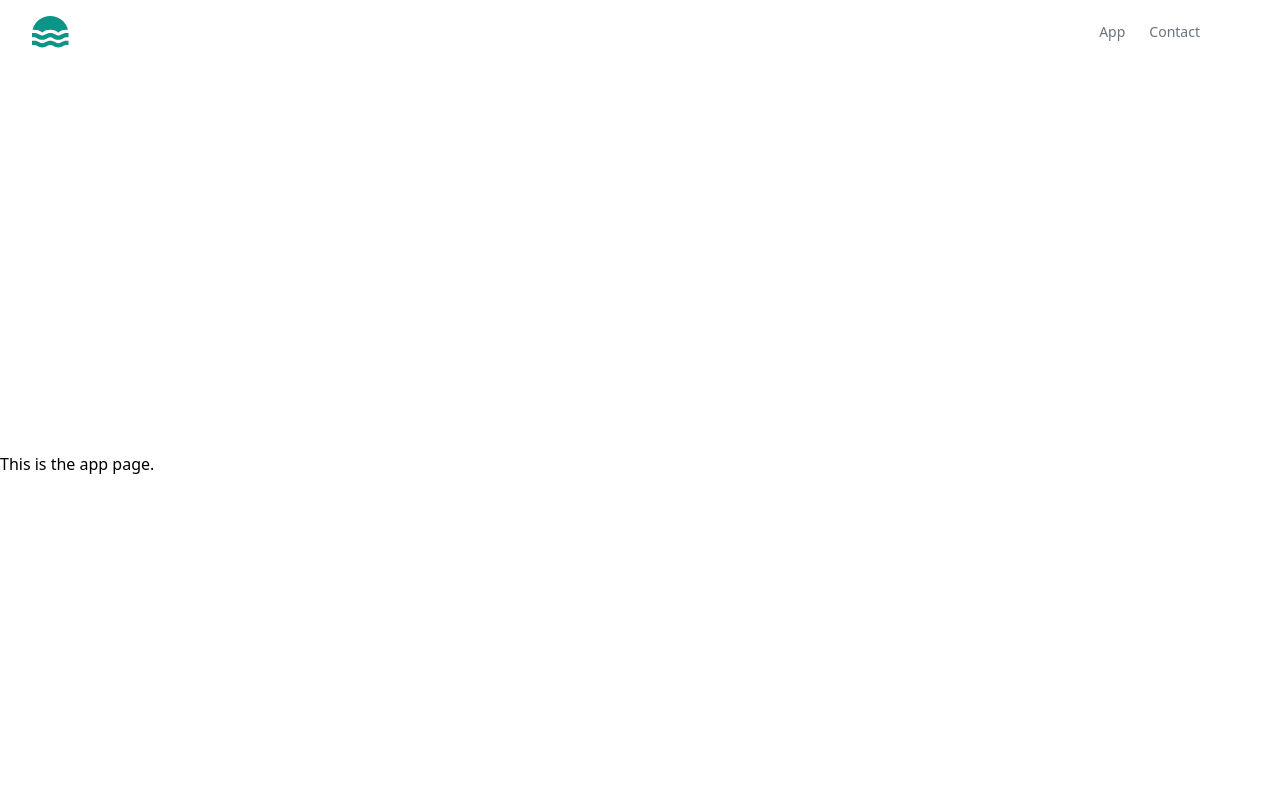
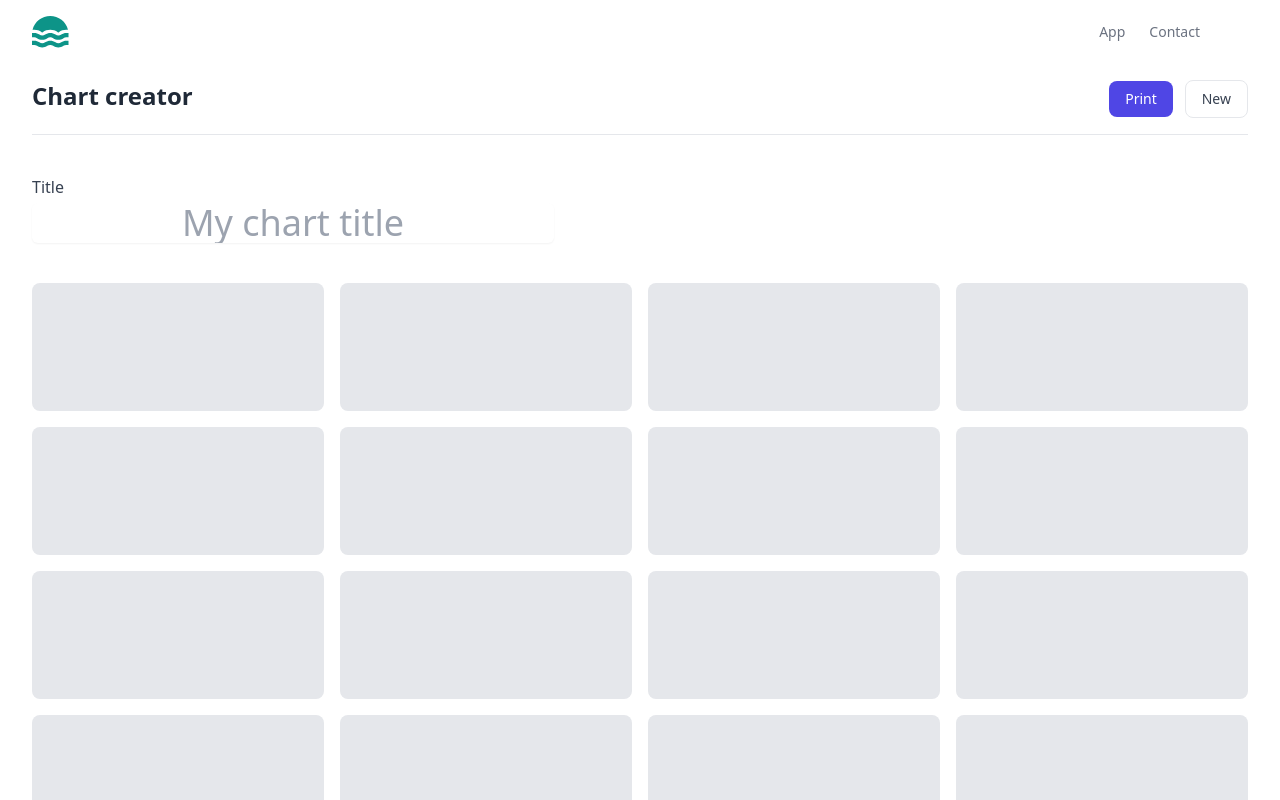
Before and after one commit to danielpaparo98/visual-communication-app, a Vue app: page /app in a window 1280 px wide. Shown: the top 800 px of the page. Built offline with nearby package versions, Linux system fonts and the light colour scheme.

Commit message:
✨ add app framework

```diff
--- /dev/null
+++ b/src/components/AppRibbon.vue
@@ -0,0 +1,21 @@
+<template>
+    <div class="max-w-screen-xl mx-auto px-4 md:px-8">
+        <div class="items-start justify-between py-4 border-b md:flex">
+            <div>
+                <h3 class="text-gray-800 text-2xl font-bold">
+                    Chart creator
+                </h3>
+            </div>
+            <div class="items-center gap-x-3 mt-6 md:mt-0 sm:flex">
+                <a href="javascript:void(0)"
+                    class="block px-4 py-2 text-center text-white duration-150 font-medium bg-indigo-600 rounded-lg hover:bg-indigo-500 active:bg-indigo-700 md:text-sm">
+                    Print
+                </a>
+                <a href="javascript:void(0)"
+                    class="block px-4 py-2 mt-3 text-center text-gray-700 duration-150 font-medium rounded-lg border hover:bg-gray-50 active:bg-gray-100 sm:mt-0 md:text-sm">
+                    New
+                </a>
+            </div>
+        </div>
+    </div>
+</template>
--- a/src/views/AppView.vue
+++ b/src/views/AppView.vue
@@ -1,15 +1,46 @@
+<script setup>
+import AppRibbon from '@/components/AppRibbon.vue';
+
+</script>
+
 <template>
-  <div class="about">
-    <h1>This is the app page.</h1>
-  </div>
+  <AppRibbon />
+
+  <section class="max-w-screen-xl mx-auto px-4 md:px-8 my-10">
+
+    <div class="mx-auto mb-10 ">
+      <label class="block text-md font-medium text-gray-700"> Title </label>
+
+      <input placeholder="My chart title"
+        class="mt-1 w-124 rounded-md border-gray-400 shadow-sm text-4xl text-center" />
+    </div>
+
+    <div class="grid grid-cols-1 gap-4 md:grid-cols-4 lg:gap-4">
+      <div class="h-32 rounded-lg bg-gray-200"></div>
+      <div class="h-32 rounded-lg bg-gray-200"></div>
+      <div class="h-32 rounded-lg bg-gray-200"></div>
+      <div class="h-32 rounded-lg bg-gray-200"></div>
+
+      <div class="h-32 rounded-lg bg-gray-200"></div>
+      <div class="h-32 rounded-lg bg-gray-200"></div>
+      <div class="h-32 rounded-lg bg-gray-200"></div>
+      <div class="h-32 rounded-lg bg-gray-200"></div>
+
+      <div class="h-32 rounded-lg bg-gray-200"></div>
+      <div class="h-32 rounded-lg bg-gray-200"></div>
+      <div class="h-32 rounded-lg bg-gray-200"></div>
+      <div class="h-32 rounded-lg bg-gray-200"></div>
+
+      <div class="h-32 rounded-lg bg-gray-200"></div>
+      <div class="h-32 rounded-lg bg-gray-200"></div>
+      <div class="h-32 rounded-lg bg-gray-200"></div>
+      <div class="h-32 rounded-lg bg-gray-200"></div>
+
+      <div class="h-32 rounded-lg bg-gray-200"></div>
+      <div class="h-32 rounded-lg bg-gray-200"></div>
+      <div class="h-32 rounded-lg bg-gray-200"></div>
+      <div class="h-32 rounded-lg bg-gray-200"></div>
+    </div>
+  </section>
+
 </template>
-
-<style>
-@media (min-width: 1024px) {
-  .about {
-    min-height: 100vh;
-    display: flex;
-    align-items: center;
-  }
-}
-</style>
```
